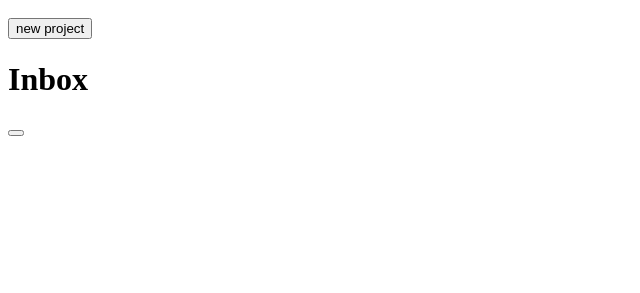
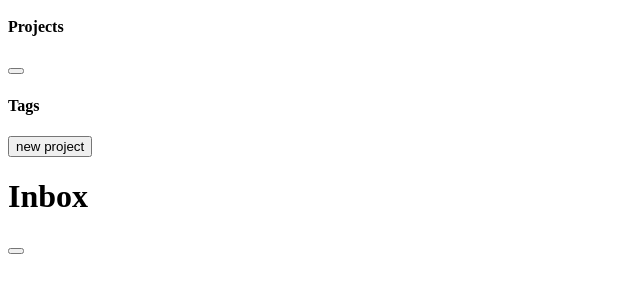
Before and after one commit to lucafisc/todo, a plain HTML site: page index.html in a window 1280 px wide. Shown: the part 121-414 px from the top of the page, without its empty margins (0-640 px from the left). Drawn offline with Linux system fonts and the light colour scheme.

Commit message:
Improve tags behavior and add tag storage

```diff
--- a/index.html
+++ b/index.html
@@ -6,7 +6,7 @@
     <meta http-equiv="X-UA-Compatible" content="IE=edge">
     <meta name="viewport" content="width=device-width, initial-scale=1.0">
     <title>Document</title>
-<script defer src="main.9cb6dc790f1b712dc3fb.js"></script></head>
+<script defer src="main.1b60939b7de8ad82d01f.js"></script></head>
 
 <body>
     <div class="content">
@@ -25,6 +25,13 @@
                 <i id="flag-icon" class="fa-solid fa-flag project-icon"></i>
                 <h4 class="project-title">Important</h4>
                 <h4 class="project-unchecked"></h4>
+            </div>
+            <div class="menu-divider">
+                <h4 class="divider-title">Projects</h4>
+                <button class="divider-btn"></button>
+            </div>
+            <div class="menu-divider">
+                <h4 class="divider-title">Tags</h4>
             </div>
             <button id="new-project" class="new-project">new project</button>
         </nav>
```
